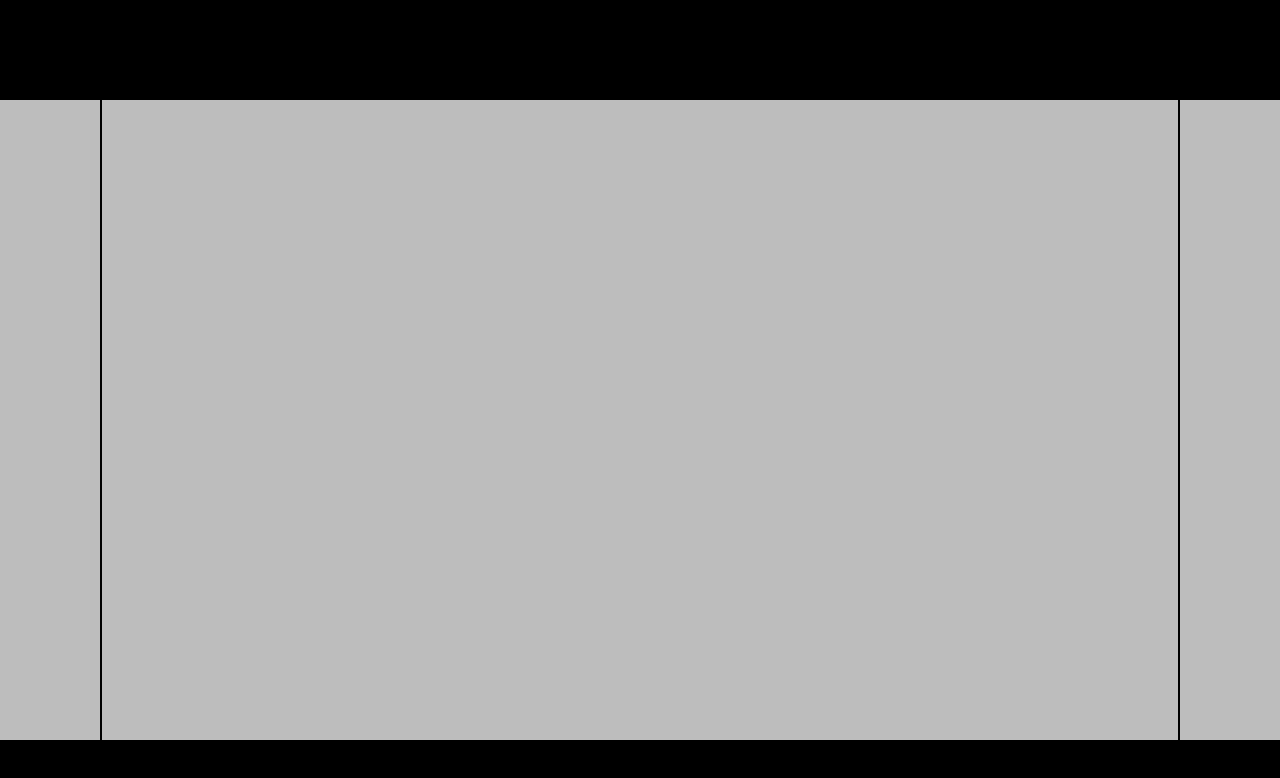
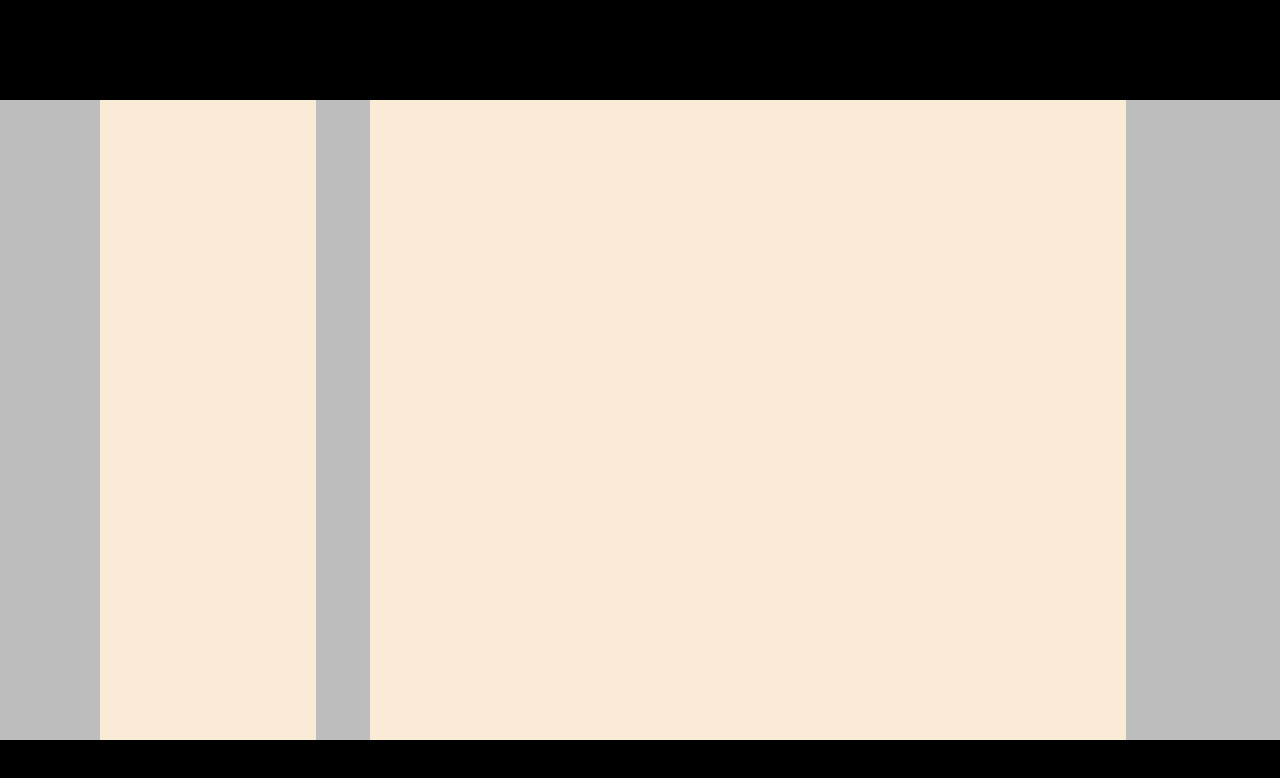
Before and after one commit to dstock3/blog-front, a React (Create React App) app: page / in a window 1280 px wide. Shown: the top 778 px of the page. Built offline with nearby package versions, Linux system fonts and the light colour scheme.

Commit message:
Added sidebar and artcle elements to Main component.

```diff
--- a/src/App.css
+++ b/src/App.css
@@ -1,3 +1,5 @@
+/* Base Elements */
+
 body {
   margin: 0;
 }
@@ -18,9 +20,8 @@ header {
 
 main {
   display: flex;
+  justify-content: space-between;
   margin-inline: 100px;
-  border-left: 2px solid black;
-  border-right: 2px solid black;
   height: 100%;
 }
 
@@ -29,6 +30,21 @@ footer {
   background-color: black;
 }
 
+/* Blog section */
+
+.article {
+  margin-right: 5%;
+  width: 70%;
+  background-color: antiquewhite;
+
+}
+
+.sidebar {
+  width: 20%;
+  background-color: antiquewhite;
+}
+
+
 @media only screen and (max-width: 900px) {
   main {
     margin-inline: 0;
--- a/src/components/Main.js
+++ b/src/components/Main.js
@@ -1,8 +1,8 @@
 const Main = () => {
     return (
-        <main>
-
-
+        <main className="blog">
+            <div className="sidebar"></div>
+            <div className="article"></div>
         </main>
     );
 }
```
